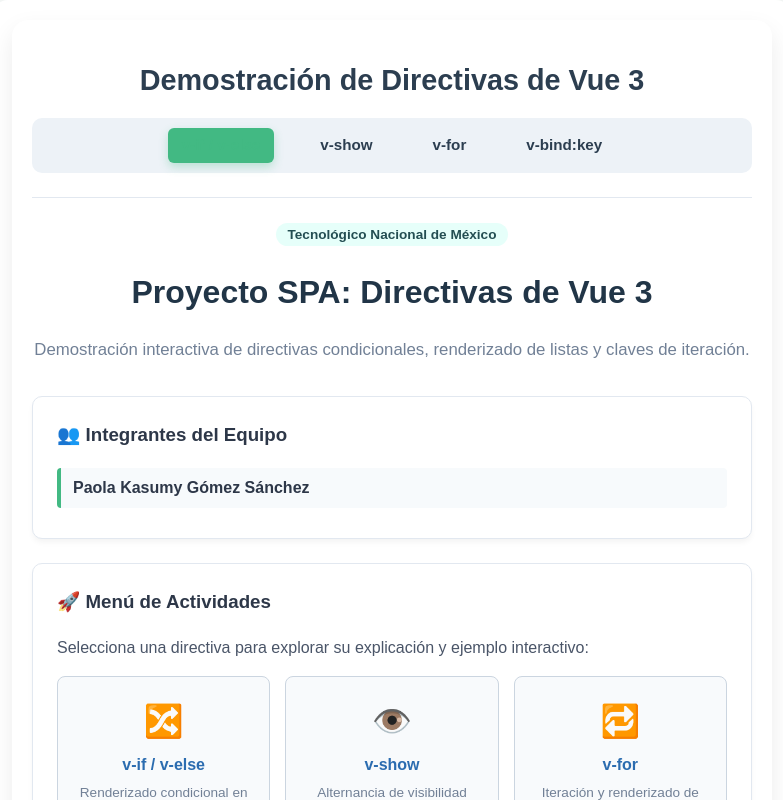
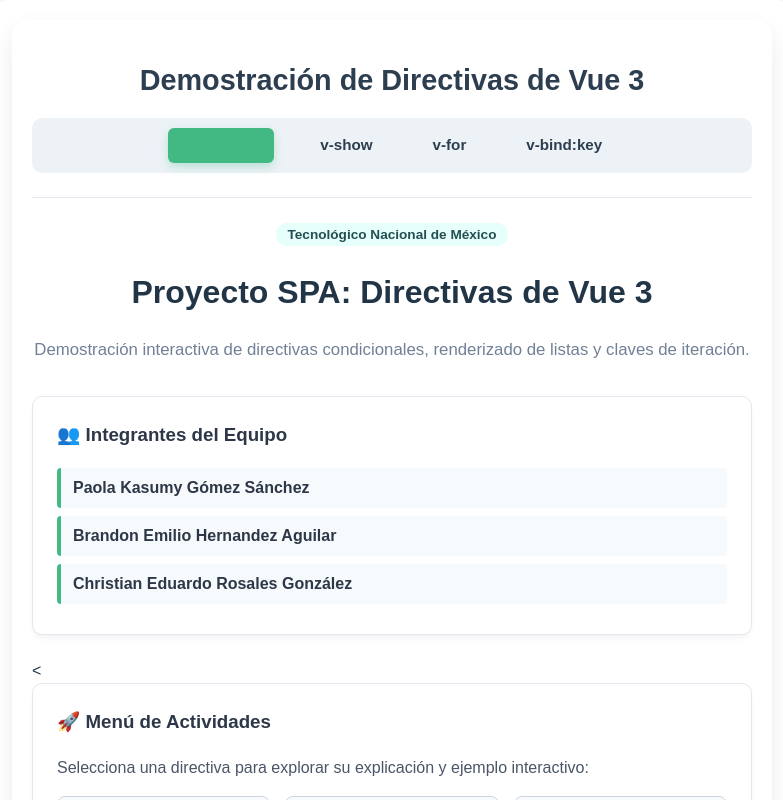
Before and after one commit to Kr0nn0sDevs/proyecto-spa-vue, a Vue app: page /#/v-if in a window 1280 px wide. Shown: the top 800 px of the page, without its empty margins (248-1031 px from the left). Built offline with nearby package versions, Linux system fonts and the light colour scheme.

Commit message:
Actulización de la portada

```diff
--- a/src/views/PortadaView.vue
+++ b/src/views/PortadaView.vue
@@ -6,17 +6,17 @@
       <p class="subtitulo">Demostración interactiva de directivas condicionales, renderizado de listas y claves de iteración.</p>
     </div>
 
-    <!-- Sección de Integrantes -->
+
     <div class="card equipo-card">
       <h3>👥 Integrantes del Equipo</h3>
       <ul class="lista-equipo">
         <li><strong>Paola Kasumy Gómez Sánchez</strong></li>
-        <!-- Agrega aquí a los demás integrantes de tu equipo si aplica -->
-        <!-- <li><strong>Nombre del integrante 2</strong></li> -->
+        <li><strong>Brandon Emilio Hernandez Aguilar</strong></li>
+        <li><strong>Christian Eduardo Rosales González</strong></li>
       </ul>
     </div>
 
-    <!-- Menú / Acceso directo a las actividades -->
+    <
     <div class="card menu-card">
       <h3>🚀 Menú de Actividades</h3>
       <p>Selecciona una directiva para explorar su explicación y ejemplo interactivo:</p>
```
